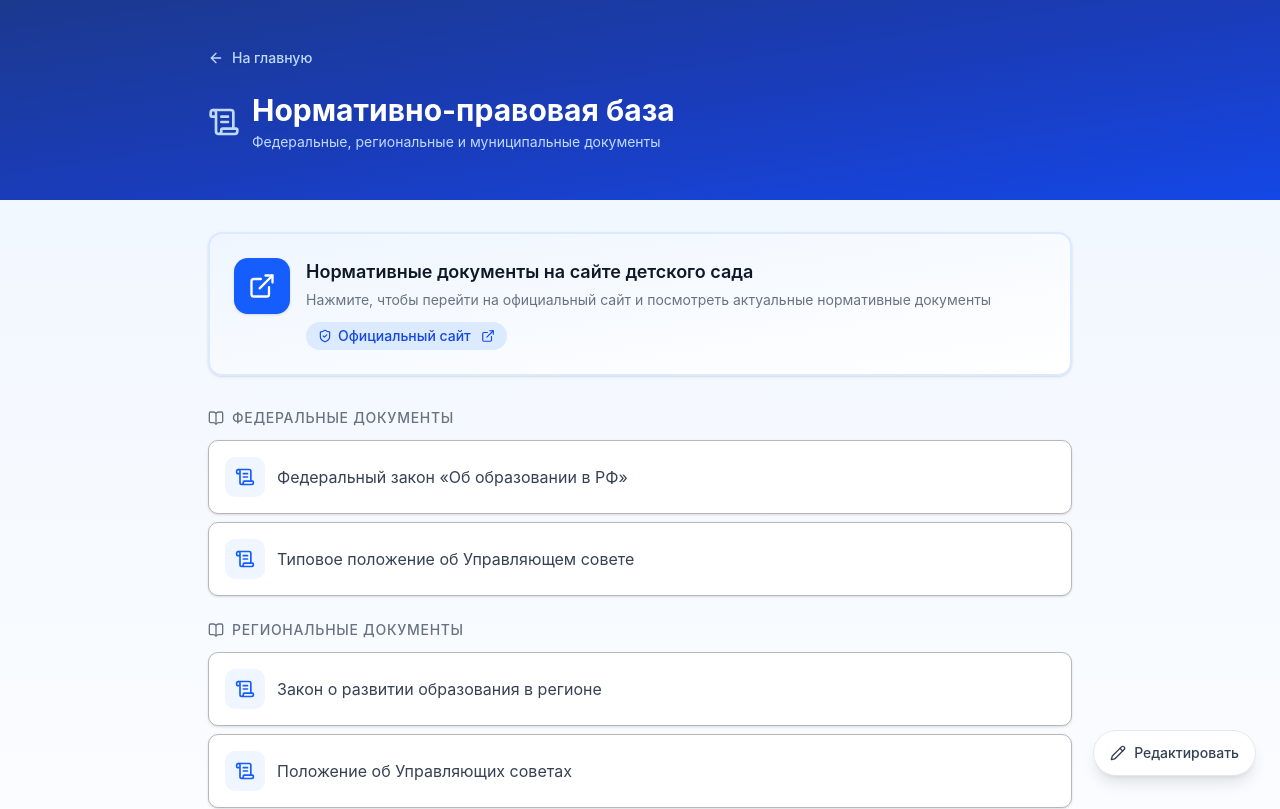
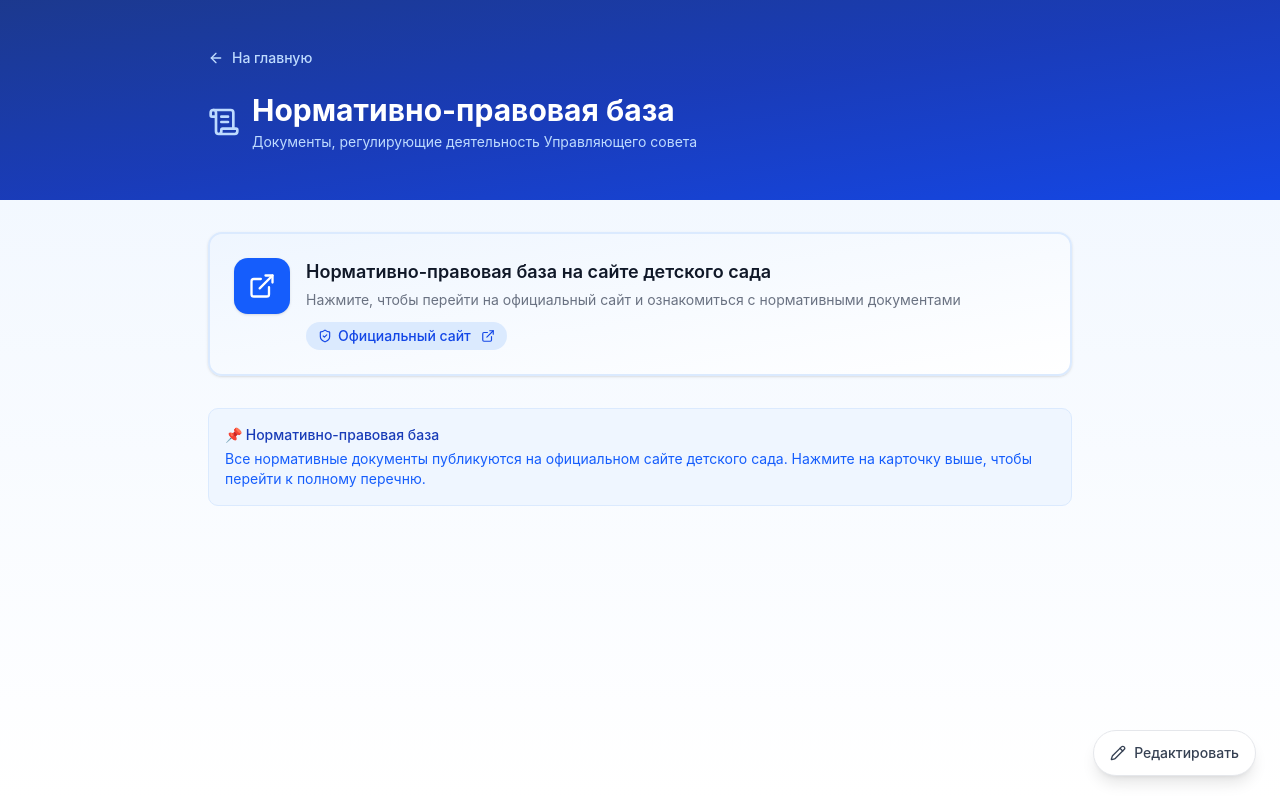
Before and after one commit to Vik725/personal-notes, a Next.js app: page /regulations in a window 1280 px wide. Shown: the top 809 px of the page. Built offline with nearby package versions, Linux system fonts and the light colour scheme.

Commit message:
Update page.tsx

```diff
--- a/app/regulations/page.tsx
+++ b/app/regulations/page.tsx
@@ -1,13 +1,7 @@
 import Link from "next/link";
-import { ArrowLeft, ScrollText, ExternalLink, ShieldCheck, BookOpen } from "lucide-react";
+import { ArrowLeft, ScrollText, ExternalLink, ShieldCheck } from "lucide-react";
 
 const GOSUSLUGI_URL = "https://vsad25.gosuslugi.ru/svedeniya-ob-obrazovatelnoy-organizatsii/struktura-i-organy-upravleniya-obrazovatelnoy-organizatsii/upravlyayuschiy-sovet/normativno-pravovaya-baza/";
-
-const categories = [
-  { title: "Федеральные документы", items: ["Федеральный закон «Об образовании в РФ»", "Типовое положение об Управляющем совете"] },
-  { title: "Региональные документы", items: ["Закон о развитии образования в регионе", "Положение об Управляющих советах"] },
-  { title: "Муниципальные документы", items: ["Постановления местной администрации", "Приказы управления образования"] },
-];
 
 export default function RegulationsPage() {
   return (
@@ -23,7 +17,7 @@ export default function RegulationsPage() {
             <div>
               <h1 className="text-2xl font-bold sm:text-3xl">Нормативно-правовая база</h1>
               <p className="mt-1 text-sm text-blue-200">
-                Федеральные, региональные и муниципальные документы
+                Документы, регулирующие деятельность Управляющего совета
               </p>
             </div>
           </div>
@@ -35,7 +29,7 @@ export default function RegulationsPage() {
           href={GOSUSLUGI_URL}
           target="_blank"
           rel="noopener noreferrer"
-          className="group block rounded-xl border-2 border-blue-100 bg-gradient-to-br from-blue-50 to-white p-6 shadow-sm hover:shadow-md hover:border-blue-300 transition-all mb-8"
+          className="group block rounded-xl border-2 border-blue-100 bg-gradient-to-br from-blue-50 to-white p-6 shadow-sm hover:shadow-md hover:border-blue-300 transition-all"
         >
           <div className="flex items-start gap-4">
             <div className="flex h-14 w-14 shrink-0 items-center justify-center rounded-xl bg-blue-600 text-white shadow-sm group-hover:bg-blue-700 transition-colors">
@@ -43,10 +37,10 @@ export default function RegulationsPage() {
             </div>
             <div className="min-w-0 flex-1">
               <h2 className="text-lg font-semibold text-gray-900 group-hover:text-blue-600 transition-colors">
-                Нормативные документы на сайте детского сада
+                Нормативно-правовая база на сайте детского сада
               </h2>
               <p className="mt-1 text-sm text-gray-500">
-                Нажмите, чтобы перейти на официальный сайт и посмотреть актуальные нормативные документы
+                Нажмите, чтобы перейти на официальный сайт и ознакомиться с нормативными документами
               </p>
               <div className="mt-3 inline-flex items-center gap-1.5 rounded-full bg-blue-100 px-3 py-1 text-sm font-medium text-blue-700 group-hover:bg-blue-200 transition-colors">
                 <ShieldCheck className="h-3.5 w-3.5" />
@@ -57,33 +51,10 @@ export default function RegulationsPage() {
           </div>
         </a>
 
-        <div className="space-y-6">
-          {categories.map((cat, i) => (
-            <div key={i}>
-              <h3 className="flex items-center gap-2 text-sm font-medium text-gray-500 uppercase tracking-wider mb-3">
-                <BookOpen className="h-4 w-4" />
-                {cat.title}
-              </h3>
-              <div className="space-y-2">
-                {cat.items.map((item, j) => (
-                  <div key={j} className="flex items-start gap-3 rounded-lg border bg-white p-4 shadow-sm">
-                    <div className="flex h-10 w-10 shrink-0 items-center justify-center rounded-lg bg-blue-50 text-blue-600">
-                      <ScrollText className="h-5 w-5" />
-                    </div>
-                    <div className="flex items-center min-h-10">
-                      <p className="text-gray-700">{item}</p>
-                    </div>
-                  </div>
-                ))}
-              </div>
-            </div>
-          ))}
-        </div>
-
         <div className="mt-8 rounded-lg border border-blue-100 bg-blue-50 p-4 text-sm text-blue-800">
-          <p className="font-medium">📌 Актуальные документы</p>
+          <p className="font-medium">📌 Нормативно-правовая база</p>
           <p className="mt-1 text-blue-600">
-            Полный перечень нормативных документов публикуется на официальном сайте детского сада.
+            Все нормативные документы публикуются на официальном сайте детского сада. Нажмите на карточку выше, чтобы перейти к полному перечню.
           </p>
         </div>
       </div>
```
